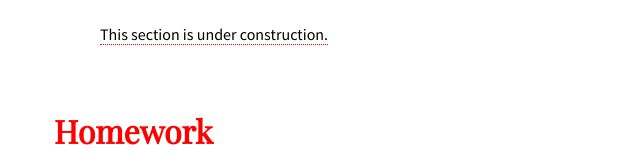
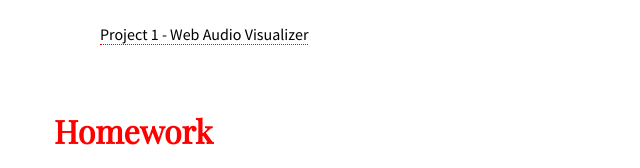
Before and after one commit to rimij405/IGME330, a plain HTML site: page index.html in a window 1280 px wide. Shown: the part 351-519 px from the top of the page, 248-888 px from the left. Drawn offline with nearby package versions, Linux system fonts and the light colour scheme; a web font is replaced by a local one.

Commit message:
Set up link to project on BANJO.

```diff
--- a/index.html
+++ b/index.html
@@ -56,7 +56,7 @@
                     <!-- PROJECT LINKS -->
                     <h3>Class Projects</h3>
                     <ul>
-                        <li><a title="#" href="#links-projects">This section is under construction.</a></li>
+                        <li><a title="Project 1" href="projects/P1/project-1.html">Project 1 - Web Audio Visualizer</a></li>
                         <!-- Insert Links to each of the 3 class projects.
                         <li><a title="Link to Project #1" href="project1/index.html">Project 1</a></li>
                         <li><a title="Link to Project #2" href="project2/index.html">Project 2</a></li>
```
